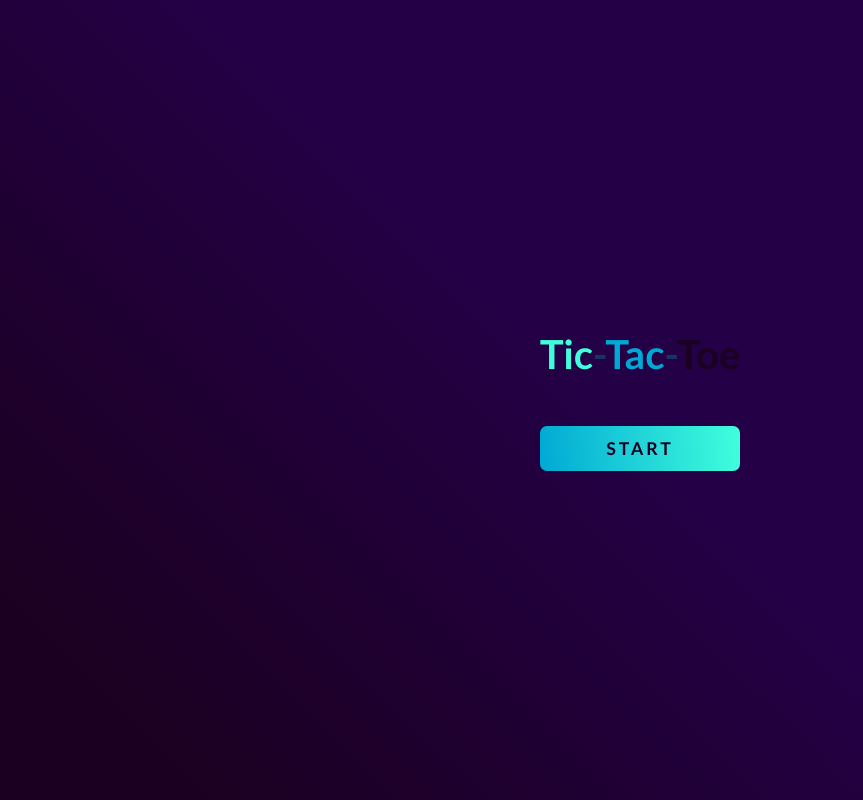
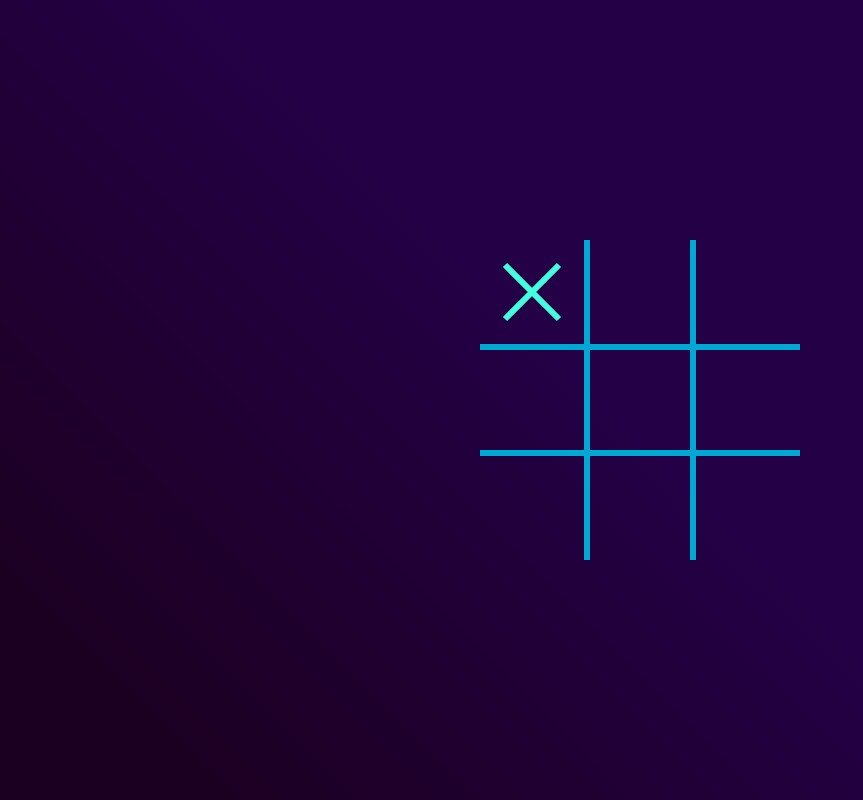
Before and after one commit to adrjmiranda/tic-tac-toe, a React (Vite) app: page / in a window 1280 px wide. Both pictures are taken after a click on the button "START". Shown: the whole page, without its empty margins (0-863 px from the left). Built offline with nearby package versions, Linux system fonts and the light colour scheme.

Commit message:
chore: start game

```diff
--- a/src/App.css
+++ b/src/App.css
@@ -118,3 +118,19 @@
 	text-shadow: 1px 1px 2px var(--primary-color);
 	font-size: 2.5rem;
 }
+
+/* playing area */
+
+.playing_area {
+	display: flex;
+	justify-content: center;
+	align-items: center;
+}
+
+.playing_area svg {
+	font-size: 4.5rem;
+}
+
+.playing_area svg path {
+	stroke: var(--primary-color);
+}
--- a/src/components/Button.jsx
+++ b/src/components/Button.jsx
@@ -1,5 +1,9 @@
-const Button = ({ buttonText }) => {
-	return <button className='button'>{buttonText}</button>;
+const Button = ({ buttonText, handleToggleStage }) => {
+	return (
+		<button className='button' onClick={handleToggleStage}>
+			{buttonText}
+		</button>
+	);
 };
 
 export default Button;
--- /dev/null
+++ b/src/components/PlayingArea.jsx
@@ -0,0 +1,15 @@
+import { BsCircle } from 'react-icons/bs';
+import { GrClose } from 'react-icons/gr';
+
+import { symbols } from '../constants/constants';
+
+const PlayingArea = ({ move, handleMove }) => {
+	return (
+		<div className='playing_area' onClick={() => handleMove(move.pos)}>
+			{move.symbol === symbols.X && <GrClose />}
+			{move.symbol === symbols.O && <BsCircle />}
+		</div>
+	);
+};
+
+export default PlayingArea;
--- a/src/components/PlayingAreas.jsx
+++ /dev/null
@@ -1,7 +0,0 @@
-const PlayingAreas = () => {
-	return (
-		<div className="playing_area"></div>
-	);
-};
-
-export default PlayingAreas;
--- a/src/components/screens/GameDisplay.jsx
+++ b/src/components/screens/GameDisplay.jsx
@@ -1,12 +1,22 @@
-import PlayingAreas from '../PlayingAreas';
+import { useContext } from 'react';
+
+import { GameContext } from '../../contexts/GameContextProvider';
+
+import { actions } from '../../constants/constants';
+
+import PlayingArea from '../PlayingArea';
 
 const GameDisplay = () => {
-	const ttt = [1, 2, 3, 4, 5, 6, 7, 8, 9];
+	const { gameStage, setGameStage } = useContext(GameContext);
+
+	const handleMove = (position) => {
+		setGameStage({ type: actions.PLAY, payload: position });
+	};
 
 	return (
 		<div className='game'>
-			{ttt.map((t) => (
-				<PlayingAreas />
+			{gameStage.moves.map((move) => (
+				<PlayingArea key={move.pos} handleMove={handleMove} move={move} />
 			))}
 		</div>
 	);
--- a/src/components/screens/StartDisplay.jsx
+++ b/src/components/screens/StartDisplay.jsx
@@ -1,12 +1,24 @@
+import { useContext } from 'react';
+
+import { actions } from '../../constants/constants';
+
 import Button from '../Button';
 
+import { GameContext } from '../../contexts/GameContextProvider';
+
 const StartDisplay = () => {
+	const { setGameStage } = useContext(GameContext);
+
+	const handleToggleStage = () => {
+		setGameStage({ type: actions.START });
+	};
+
 	return (
 		<div className='start'>
 			<h1>
 				<span>Tic</span>-<span>Tac</span>-<span>Toe</span>
 			</h1>
-			<Button buttonText={'Start'} />
+			<Button buttonText={'Start'} handleToggleStage={handleToggleStage} />
 		</div>
 	);
 };
--- a/src/constants/constants.js
+++ b/src/constants/constants.js
@@ -16,7 +16,7 @@ const actions = {
 };
 
 const initialMoves = [
-	{ pos: 1, symbol: undefined },
+	{ pos: 1, symbol: 'X' },
 	{ pos: 2, symbol: undefined },
 	{ pos: 3, symbol: undefined },
 	{ pos: 4, symbol: undefined },
--- a/src/contexts/GameContextProvider.jsx
+++ b/src/contexts/GameContextProvider.jsx
@@ -12,19 +12,19 @@ const reducer = (state, action) => {
 		case actions.START:
 			return {
 				...state,
-				stage: stages.BEGINNING,
+				stage: stages.GAME,
 				moves: initialMoves,
 			};
 		case actions.PLAY:
 			return {
 				...state,
-				moves: moves.map((move) => {
+				moves: state.moves.map((move) => {
 					if (action.payload === move.pos && !move.symbol) {
 						state.currentSymbol =
-							currentSymbol === symbols.X ? symbols.O : symbols.X;
+							state.currentSymbol === symbols.X ? symbols.O : symbols.X;
 						return {
 							...move,
-							symbol: currentSymbol,
+							symbol: state.currentSymbol,
 						};
 					} else {
 						return move;
```
